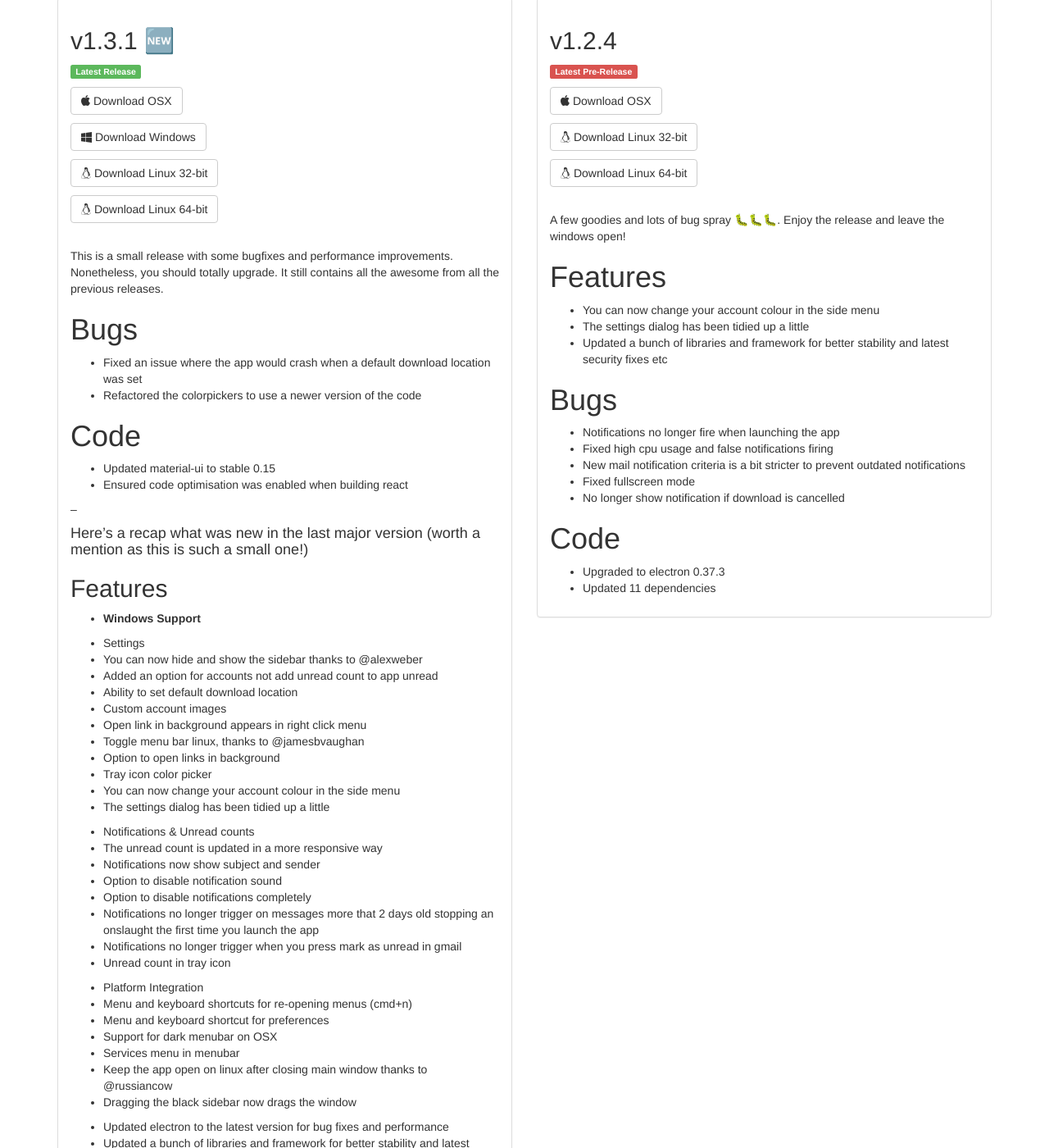
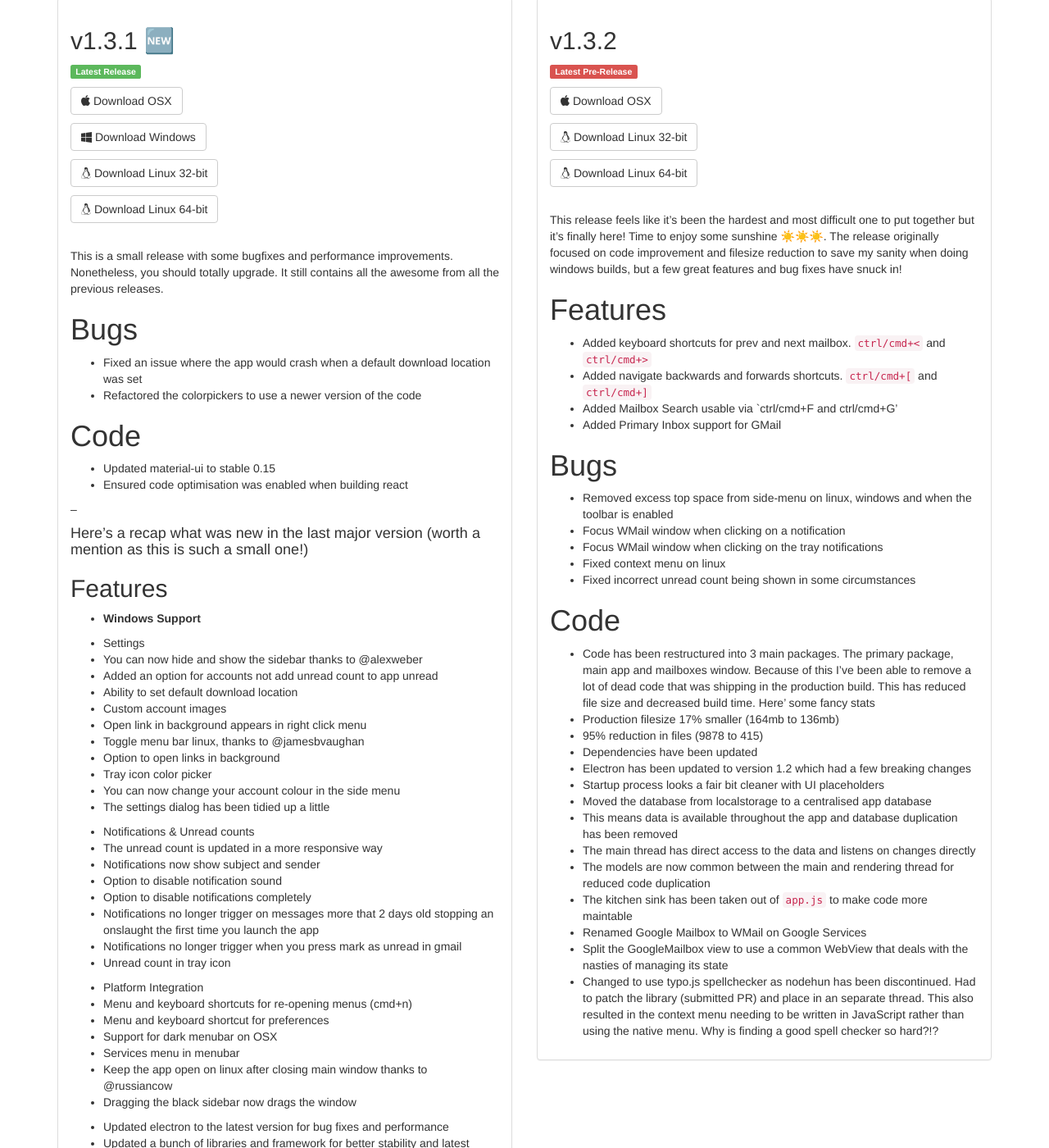
Before and after one commit to Thomas101/wmail, a Jekyll site: the page built from download.html, in a window 1280 px wide and 1400 px high, scrolled down 396 px. Shown: the whole window at 82% size. Built offline with Jekyll 4.4.1, drawn with Linux system fonts in a browser that asks for light colours.

Commit message:
1.3.2 pre-release

```diff
--- a/_includes/prerelease_notes.md
+++ b/_includes/prerelease_notes.md
@@ -1,17 +1,31 @@
-A few goodies and lots of bug spray 🐛🐛🐛. Enjoy the release and leave the windows open!
+This release feels like it's been the hardest and most difficult one to put together but it's finally here! Time to enjoy some sunshine ☀️☀️☀️. The release originally focused on code improvement and filesize reduction to save my sanity when doing windows builds, but a few great features and bug fixes have snuck in!
 
 # Features
-* You can now change your account colour in the side menu
-* The settings dialog has been tidied up a little
-* Updated a bunch of libraries and framework for better stability and latest security fixes etc
+* Added keyboard shortcuts for prev and next mailbox. `ctrl/cmd+<` and `ctrl/cmd+>`
+* Added navigate backwards and forwards shortcuts. `ctrl/cmd+[` and `ctrl/cmd+]`
+* Added Mailbox Search usable via `ctrl/cmd+F and ctrl/cmd+G'
+* Added Primary Inbox support for GMail
 
 # Bugs
-* Notifications no longer fire when launching the app
-* Fixed high cpu usage and false notifications firing
-* New mail notification criteria is a bit stricter to prevent outdated notifications
-* Fixed fullscreen mode
-* No longer show notification if download is cancelled
+* Removed excess top space from side-menu on linux, windows and when the toolbar is enabled
+* Focus WMail window when clicking on a notification
+* Focus WMail window when clicking on the tray notifications
+* Fixed context menu on linux
+* Fixed incorrect unread count being shown in some circumstances
+
 
 # Code
-* Upgraded to electron 0.37.3
-* Updated 11 dependencies
+* Code has been restructured into 3 main packages. The primary package, main app and mailboxes window. Because of this I've been able to remove a lot of dead code that was shipping in the production build. This has reduced file size and decreased build time. Here' some fancy stats
+ * Production filesize 17% smaller (164mb to 136mb)
+ * 95% reduction in files (9878 to 415)
+* Dependencies have been updated
+* Electron has been updated to version 1.2 which had a few breaking changes
+* Startup process looks a fair bit cleaner with UI placeholders
+* Moved the database from localstorage to a centralised app database
+ * This means data is available throughout the app and database duplication has been removed
+ * The main thread has direct access to the data and listens on changes directly
+ * The models are now common between the main and rendering thread for reduced code duplication
+* The kitchen sink has been taken out of `app.js` to make code more maintable
+* Renamed Google Mailbox to WMail on Google Services
+* Split the GoogleMailbox view to use a common WebView that deals with the nasties of managing its state
+* Changed to use typo.js spellchecker as nodehun has been discontinued. Had to patch the library (submitted PR) and place in an separate thread. This also resulted in the context menu needing to be written in JavaScript rather than using the native menu. Why is finding a good spell checker so hard?!?
--- a/download.html
+++ b/download.html
@@ -2,8 +2,8 @@
 layout: default
 release_v: "v1.3.1"
 release_s: "1_3_1"
-prerelease_v: "v1.2.4"
-prerelease_s: "1_2_4"
+prerelease_v: "v1.3.2"
+prerelease_s: "1_3_2"
 ---
 {% capture release_notes %}{% include release_notes.md %}{% endcapture %}
 {% capture prerelease_notes %}{% include prerelease_notes.md %}{% endcapture %}
```
